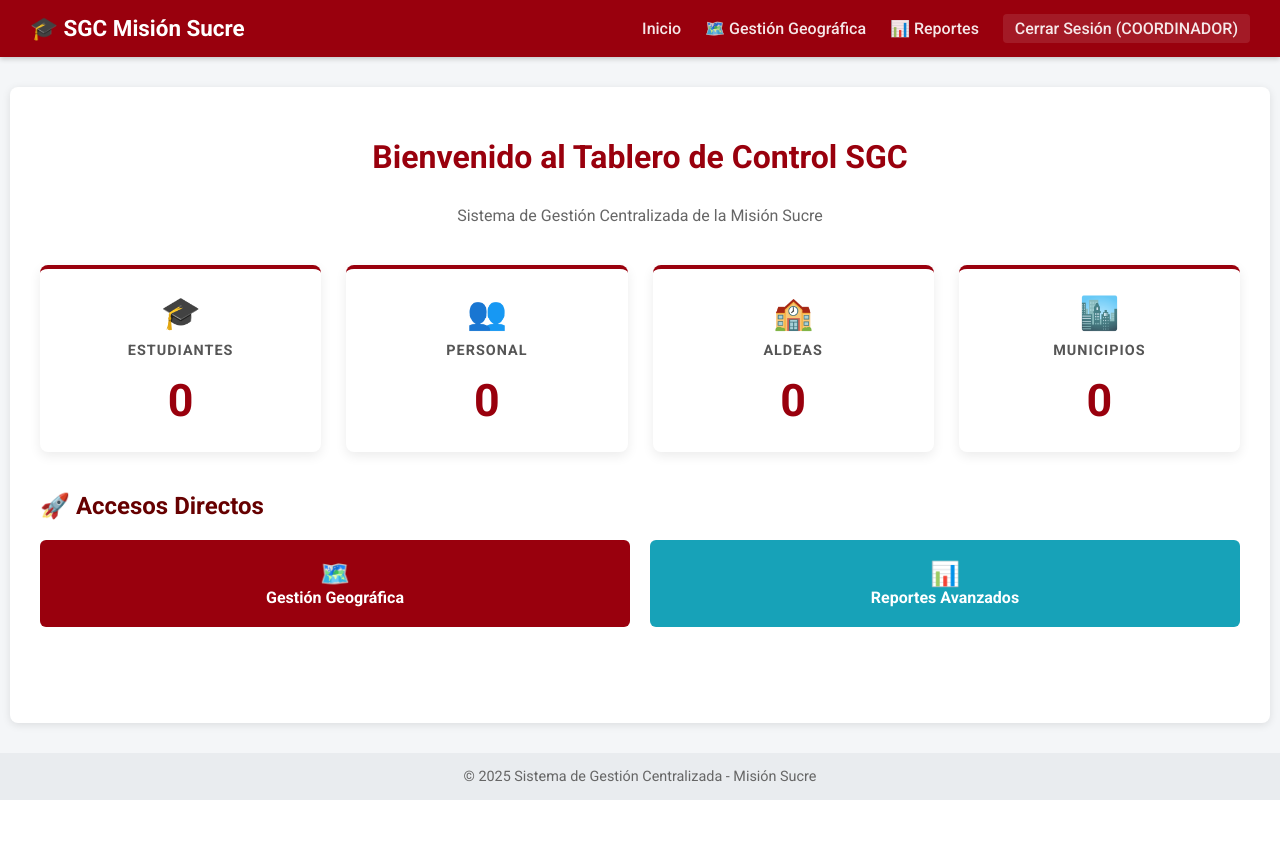
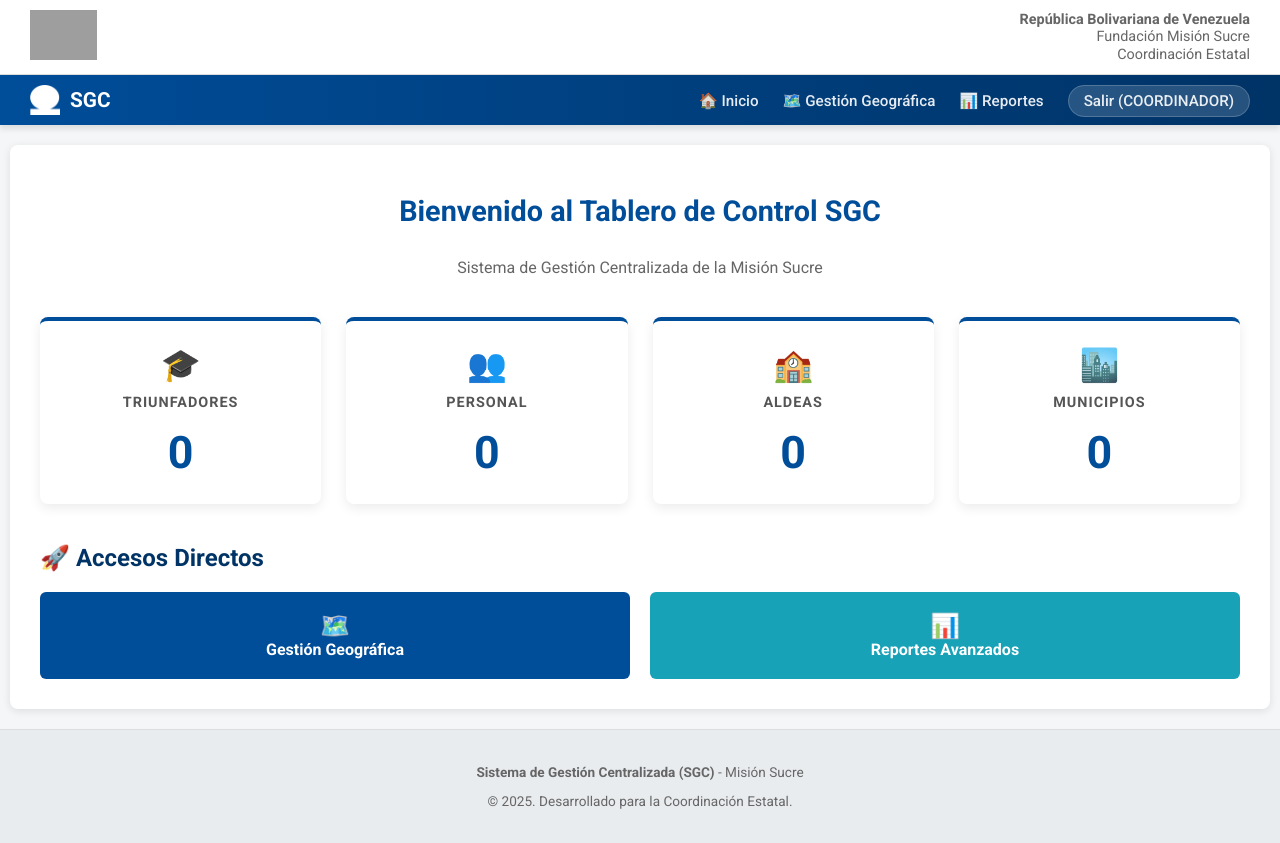
Before and after one commit to oslaynerg/sgc-final, a Flask app: page / in a window 1280 px wide. Before the commit the page ends 800 px from the top, so only its background shows below. Run offline with Flask 3, Linux system fonts and the light colour scheme; the visitor is signed in with stand-in values (Sample User, id 1); grey boxes are pictures that could not be loaded.

Commit message:
Cambios de Nombre y anexion de logo

```diff
--- a/templates/base.html
+++ b/templates/base.html
@@ -5,13 +5,13 @@
     <meta name="viewport" content="width=device-width, initial-scale=1.0">
     <title>{% block title %}SGC Misión Sucre{% endblock %}</title>
     <link href="https://fonts.googleapis.com/css2?family=Roboto:wght@300;400;500;700&display=swap" rel="stylesheet">
+    <link rel="shortcut icon" href="{{ url_for('static', filename='favicon/favicon.ico') }}?v=2">
+
     <style>
         :root {
-            --primary-color: #99000d;
-            --secondary-color: #660000;
-            /* --primary-color: #004d99;
-            --secondary-color: #003366; */
-            --accent-color: #ffc107;
+            --primary-color: #004d99;   /* Azul Misión Sucre */
+            --secondary-color: #003366;
+            --accent-color: #ffc107;    /* Amarillo */
             --success-color: #28a745;
             --danger-color: #dc3545;
             --light-bg: #f4f6f8;
@@ -32,48 +32,92 @@
             min-height: 100vh;
         }
 
-        /* NAVBAR */
+        /* 1. CINTILLO INSTITUCIONAL (NUEVO) */
+        .header-institucional {
+            background-color: var(--white);
+            padding: 10px 30px;
+            border-bottom: 1px solid #ddd;
+            display: flex;
+            align-items: center;
+            justify-content: space-between;
+        }
+        .header-logos img {
+            height: 50px; /* Altura controlada */
+            width: auto;
+            margin-right: 15px;
+        }
+        .header-titulo {
+            font-size: 0.9em;
+            color: #666;
+            text-align: right;
+            line-height: 1.2;
+        }
+
+        /* 2. NAVBAR MODIFICADO */
         .navbar {
-            background-color: var(--primary-color);
-            padding: 15px 30px;
+            background: linear-gradient(90deg, var(--primary-color) 0%, var(--secondary-color) 100%);
+            padding: 10px 30px;
             color: white;
             display: flex;
             justify-content: space-between;
             align-items: center;
-            box-shadow: 0 2px 5px rgba(0,0,0,0.2);
+            box-shadow: 0 4px 6px rgba(0,0,0,0.1);
+            position: sticky;
+            top: 0;
+            z-index: 1000;
         }
-        .navbar-brand { font-size: 1.4em; font-weight: 700; color: white; text-decoration: none; }
+
+        .navbar-brand {
+            font-size: 1.3em;
+            font-weight: 700;
+            color: white;
+            text-decoration: none;
+            display: flex;
+            align-items: center;
+            gap: 10px;
+        }
+
+        /* Logo pequeño en el menú */
+        .navbar-logo-icon {
+            height: 30px;
+            width: auto;
+            filter: brightness(0) invert(1); /* Vuelve el logo blanco si es oscuro */
+        }
+
         .nav-links a {
             color: rgba(255,255,255,0.9);
             text-decoration: none;
             margin-left: 20px;
             font-weight: 500;
-            transition: color 0.3s;
+            transition: all 0.3s;
+            font-size: 0.95em;
         }
-        .nav-links a:hover { color: var(--accent-color); }
+        .nav-links a:hover { color: var(--accent-color); transform: translateY(-1px); }
+
         .btn-logout {
-            background: rgba(255,255,255,0.1);
-            padding: 5px 12px;
-            border-radius: 4px;
+            background: rgba(255,255,255,0.15);
+            padding: 6px 15px;
+            border-radius: 20px;
+            border: 1px solid rgba(255,255,255,0.2);
         }
+        .btn-logout:hover { background: rgba(255,255,255,0.25); }
 
-        /* CONTENIDO PRINCIPAL */
+        /* CONTENIDO */
         .content {
             flex: 1;
             padding: 30px;
             max-width: 1200px;
             width: 95%;
-            margin: 30px auto;
+            margin: 20px auto;
             background-color: var(--white);
             border-radius: 8px;
             box-shadow: var(--shadow);
         }
 
         /* ESTILOS GLOBALES */
-        h1 { color: var(--primary-color); margin-bottom: 20px; border-bottom: 2px solid #eee; padding-bottom: 10px; }
+        h1 { color: var(--primary-color); margin-bottom: 20px; border-bottom: 2px solid #eee; padding-bottom: 10px; font-size: 1.8em; }
         h2, h3 { color: var(--secondary-color); }
 
-        /* BOTONES */
         .btn {
             display: inline-block;
             padding: 10px 20px;
@@ -89,13 +133,11 @@
         .btn-success { background-color: var(--success-color); color: white; }
         .btn-danger { background-color: var(--danger-color); color: white; }
 
-        /* TABLAS */
         table { width: 100%; border-collapse: collapse; margin-top: 15px; font-size: 0.95em; }
         th { background-color: var(--primary-color); color: white; padding: 12px; text-align: left; }
         td { border-bottom: 1px solid #eee; padding: 12px; }
         tr:hover { background-color: #f9f9f9; }
 
-        /* MENSAJES FLASH */
         .flash { padding: 15px; margin-bottom: 20px; border-radius: var(--border-radius); border-left: 5px solid; }
         .flash.success { background-color: #e8f5e9; color: #1b5e20; border-color: var(--success-color); }
         .flash.danger { background-color: #fce8e6; color: #b71c1c; border-color: var(--danger-color); }
@@ -104,39 +146,48 @@
         /* FOOTER */
         footer {
             text-align: center;
-            padding: 15px;
+            padding: 20px;
             background-color: #e9ecef;
             color: #666;
-            font-size: 0.9em;
+            font-size: 0.85em;
+            border-top: 1px solid #ddd;
             margin-top: auto;
         }
     </style>
-    <link rel="apple-touch-icon" sizes="180x180" href="{{ url_for('static', filename='favicon/apple-touch-icon.png') }}?v=2">
-    <link rel="icon" type="image/png" sizes="32x32" href="{{ url_for('static', filename='favicon/favicon-32x32.png') }}?v=2">
-    <link rel="icon" type="image/png" sizes="16x16" href="{{ url_for('static', filename='favicon/favicon-16x16.png') }}?v=2">
-    <link rel="manifest" href="{{ url_for('static', filename='favicon/site.webmanifest') }}?v=2">
-    <link rel="mask-icon" href="{{ url_for('static', filename='favicon/safari-pinned-tab.svg') }}?v=2" color="#004d99">
-    <link rel="shortcut icon" href="{{ url_for('static', filename='favicon/favicon.ico') }}?v=2">
-    <meta name="msapplication-TileColor" content="#004d99">
-    <meta name="msapplication-config" content="{{ url_for('static', filename='favicon/browserconfig.xml') }}">
-    <meta name="theme-color" content="#ffffff">
 </head>
 <body>
 
+    <header class="header-institucional">
+        <div class="header-logos">
+            <img src="{{ url_for('static', filename='img/logo_institucion.png') }}" alt="Logo Misión Sucre" onerror="this.style.display='none'">
+        </div>
+        <div class="header-titulo">
+            <strong>República Bolivariana de Venezuela</strong><br>
+            Fundación Misión Sucre<br>
+            Coordinación Estatal
+        </div>
+    </header>
+
     <nav class="navbar">
-        <a href="{{ url_for('index') }}" class="navbar-brand">🎓 SGC Misión Sucre</a>
+        <a href="{{ url_for('index') }}" class="navbar-brand">
+            <img src="{{ url_for('static', filename='favicon/favicon-32x32.png') }}" class="navbar-logo-icon" alt="Icono">
+            SGC
+        </a>
+
         <div class="nav-links">
-            <a href="{{ url_for('index') }}">Inicio</a>
+            <a href="{{ url_for('index') }}">🏠 Inicio</a>
 
             {% if session.get('user_id') %}
                 <a href="{{ url_for('listar_estados') }}">🗺️ Gestión Geográfica</a>
+
                 {% if session.get('user_rol') == 'SUPER_USUARIO' %}
                     <a href="{{ url_for('gestion_academica') }}">⚙️ Académico</a>
                 {% endif %}
+
                 <a href="{{ url_for('reportes') }}">📊 Reportes</a>
-                <a href="{{ url_for('logout') }}" class="btn-logout">Cerrar Sesión ({{ session['user_rol'] }})</a>
+                <a href="{{ url_for('logout') }}" class="btn-logout">Salir ({{ session['user_rol'] }})</a>
             {% else %}
-                <a href="{{ url_for('login') }}">Iniciar Sesión</a>
+                <a href="{{ url_for('login') }}">🔐 Iniciar Sesión</a>
             {% endif %}
         </div>
     </nav>
@@ -154,7 +205,8 @@
     </div>
 
     <footer>
-        &copy; 2025 Sistema de Gestión Centralizada - Misión Sucre
+        <p><strong>Sistema de Gestión Centralizada (SGC)</strong> - Misión Sucre</p>
+        <p>&copy; 2025. Desarrollado para la Coordinación Estatal.</p>
     </footer>
 
 </body>
--- a/templates/index.html
+++ b/templates/index.html
@@ -32,7 +32,7 @@
         <div class="dashboard-grid">
             <div class="card">
                 <span class="card-icon">🎓</span>
-                <h3>Estudiantes</h3>
+                <h3>Triunfadores</h3>
                 <p>{{ total_estudiantes }}</p>
             </div>
             <div class="card">
```
Also changed, not shown: static/logo_institucion - copia.png (added), static/logo_sistema.png (added).
